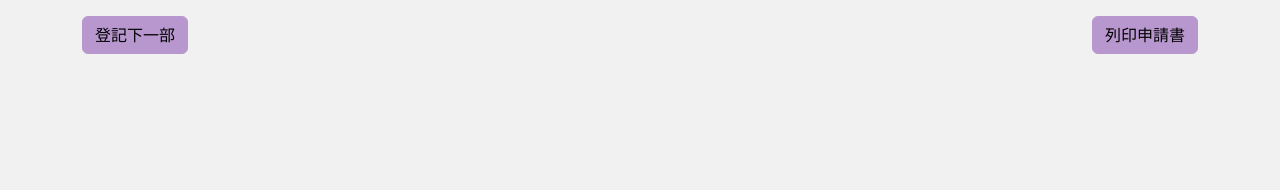
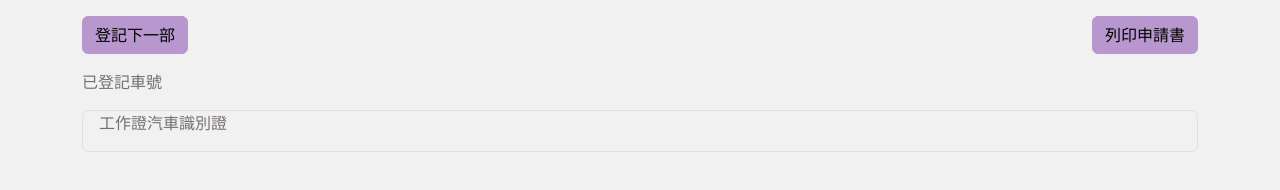
Before and after one commit to mitwitCTC/NTHU-Parking-Event-Management, a Vue app: page /apply-staff-parking/step2 in a window 1280 px wide. Both pictures are taken after a click on the button "登記下一部". Shown: the part 496-686 px from the top of the page. Built offline with nearby package versions, Linux system fonts and the light colour scheme.

Commit message:
feat: Update vehicle_registered_list section

```diff
--- a/src/views/applyStaffParking/Step2VehicleRegistration.vue
+++ b/src/views/applyStaffParking/Step2VehicleRegistration.vue
@@ -50,6 +50,17 @@ function addVehicle_registered_list() {
   vehicle_registered_list.value.push(vehicle_registration_data.value)
   vehicle_registration_data.value = {}
 }
+// 車證型態對照表
+const main_pass_code_list = [
+  {
+    code: 'WC',
+    des: '工作證汽車識別證',
+  },
+  {
+    code: 'WM',
+    des: '工作機車識別證',
+  },
+]
 
 function print() {
   console.log(vehicle_registered_list.value)
@@ -95,4 +106,25 @@ function print() {
       {{ $t('pages.applyStaffParking.vehicle_registration.print') }}
     </button>
   </div>
+  <section>
+    <p class="mt-3">
+      {{ $t('pages.applyStaffParking.vehicle_registration.plate_registered') }}
+    </p>
+    <div class="registered-list border rounded">
+      <ul>
+        <li v-for="(item, index) in vehicle_registered_list" :key="index">
+          <p>
+            <span class="me-3">{{ item.plate }}</span>
+            <span>
+              {{
+                main_pass_code_list.find(
+                  code => code.code === item.main_pass_code,
+                )?.des || '未知'
+              }}
+            </span>
+          </p>
+        </li>
+      </ul>
+    </div>
+  </section>
 </template>
```
